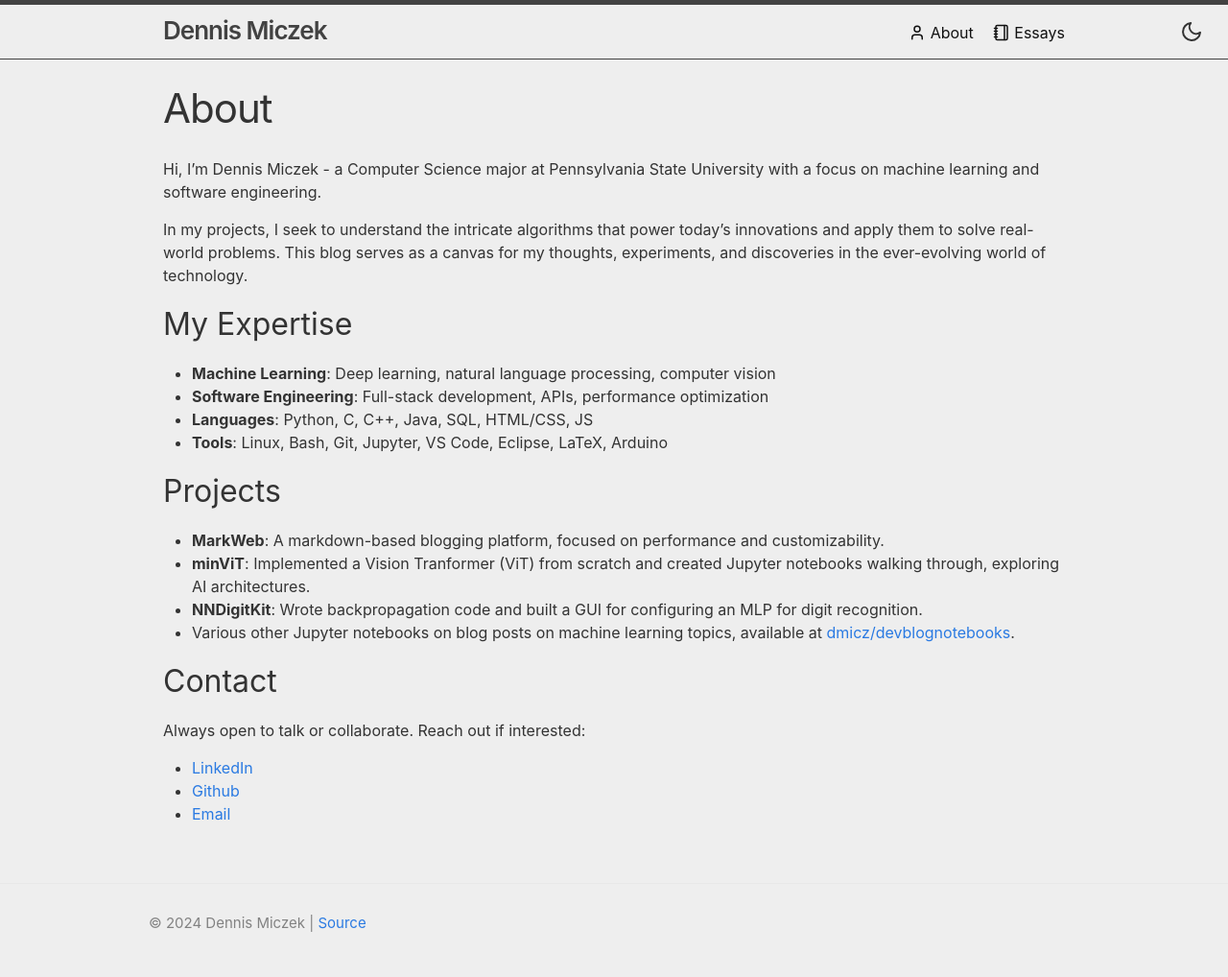
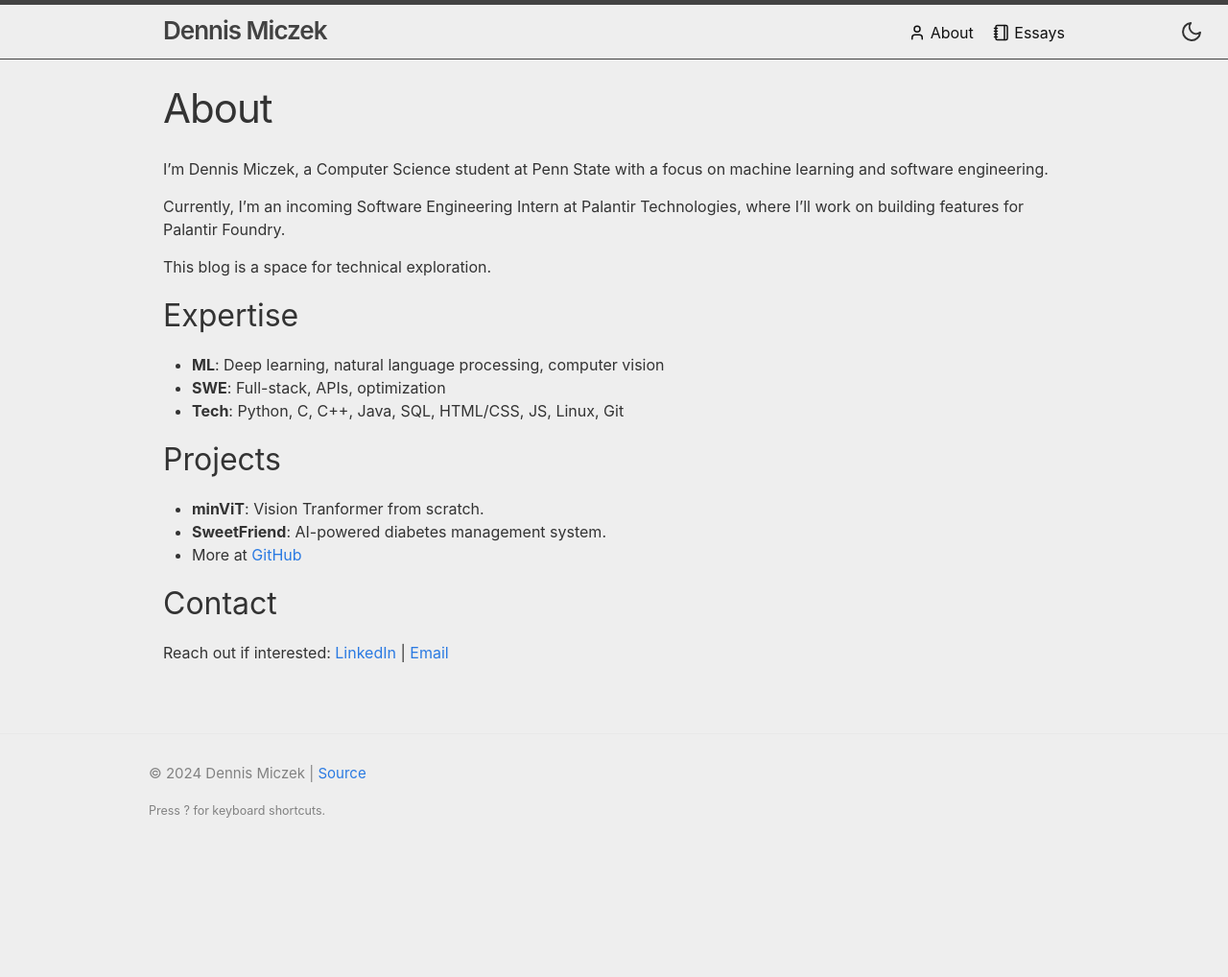
Before and after one commit to dmicz/dmicz.github.io, a Jekyll site: the page built from about.markdown, in a window 1280 px wide. Shown: the whole page at 96% size. Built offline with Jekyll 4.4.1, drawn with Linux system fonts in a browser that asks for light colours; after the commit the page ends 900 px from its top, so only the background shows below that.

Commit message:
Add shortcuts and edit about page

```diff
--- a/_includes/footer.html
+++ b/_includes/footer.html
@@ -5,8 +5,9 @@
 
     <div class="footer-col-wrapper">
       <p>© 2024 {{ site.author }} | <a href="{{ site.sitesource }}">Source</a></p>
-   </div>
 
+      <p><small>Press ? for keyboard shortcuts.</small></p>
+    </div>
   </div>
 
 </footer>
--- a/_layouts/default.html
+++ b/_layouts/default.html
@@ -4,6 +4,57 @@
   {%- include head.html -%}
 
   <body>
+
+    <script>
+      let waitingForSecondKey = false;
+      let hint = null;
+
+      function toggleShortcutsModal(show) {
+        const modal = document.getElementById('shortcuts-modal');
+        modal.style.display = show ? 'flex' : 'none';
+        if (show) {
+          setTimeout(() => modal.classList.add('visible'), 10);
+        } else {
+          modal.classList.remove('visible');
+        }
+      }
+
+
+      document.addEventListener('keydown', (e) => {
+        if (e.key === '?') {
+          toggleShortcutsModal(true);
+          e.preventDefault();
+          return;
+        }
+
+        if (e.key === 'Escape') {
+          toggleShortcutsModal(false);
+          return;
+        }
+
+        if (e.key === 'g' && !waitingForSecondKey) {
+          waitingForSecondKey = true;
+          setTimeout(() => {
+            waitingForSecondKey = false;
+          }, 1000);
+          return;
+        }
+
+        if (waitingForSecondKey) {
+          const paths = {
+            'h' : '/',
+            'a' : '/about/',
+            'e' : '/essays'
+          }
+
+          const targetPath = paths[e.key];
+          if (targetPath && targetPath !== window.location.pathname)
+            window.location.href = targetPath;
+
+          waitingForSecondKey = false;
+        }
+      })
+    </script>
     {% if page.layout == "post" %}
       <script>
       document.addEventListener('DOMContentLoaded', function() {
@@ -84,6 +135,50 @@
       </div>
     </main>
 
+    <style>
+      .modal {
+        position: fixed;
+        bottom: 1rem;
+        right: 1rem;
+        background: #2d2d2d;
+        padding: 1rem;
+        border-radius: 8px;
+        font-size: 0.875rem;
+        box-shadow: 0 2px 10px rgba(0,0,0,0.3);
+      }
+
+      .modal h3 {
+        margin-bottom: 0.5rem;
+      }
+
+      .modal ul {
+        list-style: none;
+        color: #888;
+      }
+
+      .modal li {
+        margin-top: 0.25rem;
+      }
+    </style>
+
+    <div id="shortcuts-modal" class="modal" style="display: none;">
+        <div class="modal-content">
+            <div class="modal-header">
+                <h3>Keyboard Shortcuts</h3>
+            </div>
+            <div class="modal-body">
+                <div class="shortcuts-section">
+                    <h4>Navigation</h4>
+                    <ul>
+                        <li><kbd>g</kbd> + <kbd>h</kbd> Home</li>
+                        <li><kbd>g</kbd> + <kbd>a</kbd> About</li>
+                        <li><kbd>g</kbd> + <kbd>e</kbd> Essays</li>
+                    </ul>
+                </div>
+            </div>
+        </div>
+    </div>
+
     {%- include footer.html -%}
 
   </body>
--- a/about.markdown
+++ b/about.markdown
@@ -5,27 +5,22 @@ permalink: /about/
 icon: <svg xmlns="http://www.w3.org/2000/svg" width="18" height="18" viewBox="0 0 24 24" fill="none" stroke="currentColor" stroke-width="2" stroke-linecap="round" stroke-linejoin="round" class="lucide lucide-user"><path d="M19 21v-2a4 4 0 0 0-4-4H9a4 4 0 0 0-4 4v2"></path><circle cx="12" cy="7" r="4"></circle></svg>
 ---
 
-Hi, I'm Dennis Miczek - a Computer Science major at Pennsylvania State University with a focus on machine learning and software engineering.
+I'm Dennis Miczek, a Computer Science student at Penn State with a focus on machine learning and software engineering.
 
-In my projects, I seek to understand the intricate algorithms that power today's innovations and apply them to solve real-world problems. This blog serves as a canvas for my thoughts, experiments, and discoveries in the ever-evolving world of technology.
+Currently, I’m an incoming Software Engineering Intern at Palantir Technologies, where I’ll work on building features for Palantir Foundry.
 
-## My Expertise
+This blog is a space for technical exploration.
 
- - **Machine Learning**: Deep learning, natural language processing, computer vision
- - **Software Engineering**: Full-stack development, APIs, performance optimization
- - **Languages**: Python, C, C++, Java, SQL, HTML/CSS, JS
- - **Tools**: Linux, Bash, Git, Jupyter, VS Code, Eclipse, LaTeX, Arduino
+## Expertise
+ - **ML**: Deep learning, natural language processing, computer vision
+ - **SWE**: Full-stack, APIs, optimization
+ - **Tech**: Python, C, C++, Java, SQL, HTML/CSS, JS, Linux, Git
 
 ## Projects
-
- - **MarkWeb**: A markdown-based blogging platform, focused on performance and customizability.
- - **minViT**: Implemented a Vision Tranformer (ViT) from scratch and created Jupyter notebooks walking through, exploring AI architectures.
- - **NNDigitKit**: Wrote backpropagation code and built a GUI for configuring an MLP for digit recognition.
- - Various other Jupyter notebooks on blog posts on machine learning topics, available at [dmicz/devblognotebooks](https://github.com/dmicz/devblognotebooks/).
+ - **minViT**: Vision Tranformer from scratch.
+ - **SweetFriend**: AI-powered diabetes management system.
+ - More at [GitHub](https://dmicz.github.io)
 
 ## Contact
-
-Always open to talk or collaborate. Reach out if interested:
- - [LinkedIn](https://www.linkedin.com/in/dennis-miczek/)
- - [Github](https://github.com/dmicz)
- - [Email](mailto:dennis.miczek@gmail.com)
+Reach out if interested:
+[LinkedIn](https://www.linkedin.com/in/dennis-miczek/) | [Email](mailto:dennis.miczek@gmail.com)
--- a/essays.markdown
+++ b/essays.markdown
@@ -1,5 +1,6 @@
 ---
 layout: essays
 title: Essays
+permalink: /essays/
 icon: <svg xmlns="http://www.w3.org/2000/svg" width="18" height="18" viewBox="0 0 24 24" fill="none" stroke="currentColor" stroke-width="2" stroke-linecap="round" stroke-linejoin="round" class="lucide lucide-notebook"><path d="M2 6h4"/><path d="M2 10h4"/><path d="M2 14h4"/><path d="M2 18h4"/><rect width="16" height="20" x="4" y="2" rx="2"/><path d="M16 2v20"/></svg>
 ---
```
